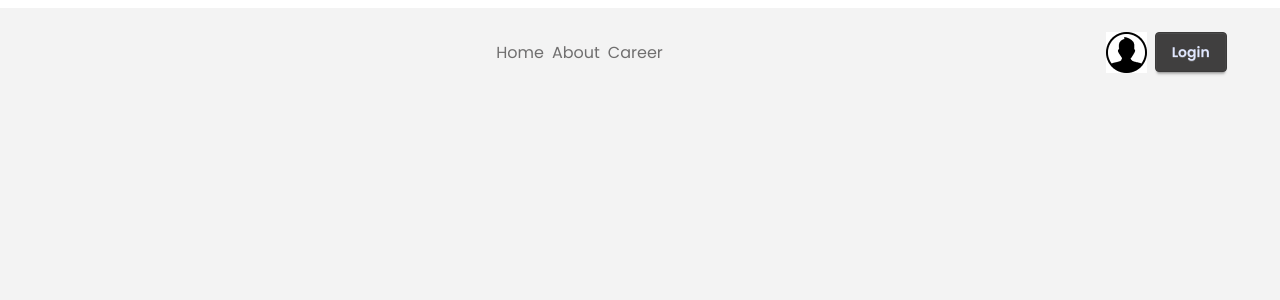
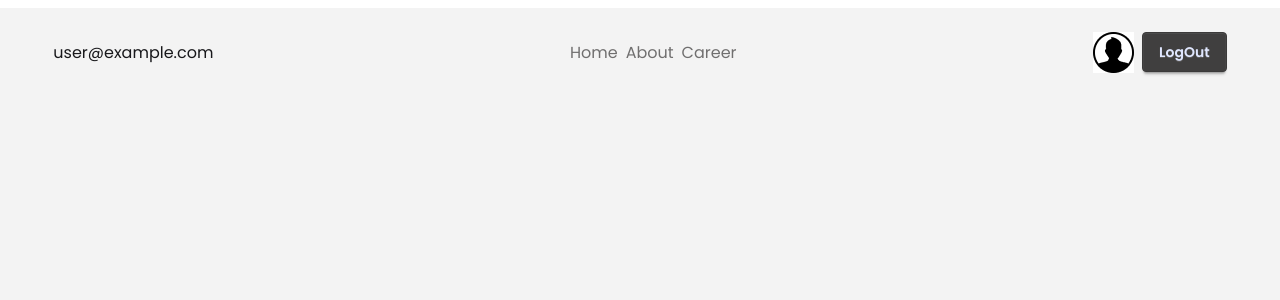
Before and after one commit to mehadishisir/Dragon_News, a React (Vite) app: page /auth in a window 1280 px wide. Shown: the top 300 px of the page. Built offline with nearby package versions, Linux system fonts and the light colour scheme; no server answers; sample sign-in values are in the browser's storage.

Commit message:
add signOut

```diff
--- a/src/Components/Navbar.jsx
+++ b/src/Components/Navbar.jsx
@@ -1,24 +1,43 @@
 import React, { use } from "react";
 import { Link, NavLink } from "react-router";
-import user from "../assets/user.png";
+import userimg from "../assets/user.png";
 import { AuthContext } from "../Provider/AuthProvider";
 
 const Navbar = () => {
-  const { User } = use(AuthContext);
+  const { user, logOut } = use(AuthContext);
+  console.log(user);
+  const handleSignOut = () => {
+    console.log("clicked");
+    logOut()
+      .then(() => {
+        // Sign-out successful.
+        alert("signOut successfully");
+      })
+      .catch((error) => {
+        // An error happened.
+        alert("error");
+      });
+  };
 
   return (
     <div className="flex justify-between items-center ">
-      <div></div>
+      <div>{user && user.email}</div>
       <div className="flex gap-2 text-base-300">
         <NavLink to={"/"}>Home</NavLink>
         <NavLink to={"/about"}>About</NavLink>
         <NavLink to={"/career"}>Career</NavLink>
       </div>
       <div className="flex gap-2">
-        <img src={user}></img>
-        <Link to="/auth/login" className="btn btn-primary">
-          Login
-        </Link>
+        <img src={userimg}></img>
+        {user ? (
+          <Link onClick={handleSignOut} className="btn btn-primary">
+            LogOut
+          </Link>
+        ) : (
+          <Link to="/auth/login" className="btn btn-primary">
+            Login
+          </Link>
+        )}
       </div>
     </div>
   );
--- a/src/Provider/AuthProvider.jsx
+++ b/src/Provider/AuthProvider.jsx
@@ -1,6 +1,7 @@
 import {
   createUserWithEmailAndPassword,
   onAuthStateChanged,
+  signOut,
 } from "firebase/auth";
 import React, { createContext, useEffect, useState } from "react";
 import { auth } from "../Firebase/firebase.init";
@@ -10,6 +11,9 @@ const AuthProvider = ({ children }) => {
   const [user, setUser] = useState(null);
   const registerUser = (email, password) => {
     return createUserWithEmailAndPassword(auth, email, password);
+  };
+  const logOut = () => {
+    return signOut(auth);
   };
   useEffect(() => {
     const unSubscribe = onAuthStateChanged(auth, (currentUser) => {
@@ -25,6 +29,7 @@ const AuthProvider = ({ children }) => {
     user,
     setUser,
     registerUser,
+    logOut,
   };
   return (
     <AuthContext.Provider value={userInfo}>{children}</AuthContext.Provider>
```
